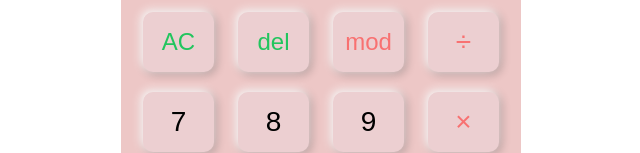
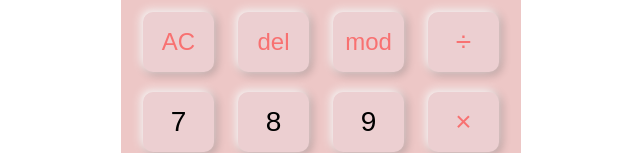
Before and after one commit to Haniazn/Calculator, a plain HTML site: page index.html in a window 1280 px wide. Shown: the part 181-334 px from the top of the page, without its empty margins (319-959 px from the left). Drawn offline with Linux system fonts and the light colour scheme.

Commit message:
Update stylesheet.css

```diff
--- a/stylesheet.css
+++ b/stylesheet.css
@@ -48,9 +48,7 @@ button {
   font-size: 24px;
 }
 .all-clear,
-.delete {
-  color: #22c55e;
-}
+.delete,
 .operator,
 .equal-sign {
   color: #f87171;
```
